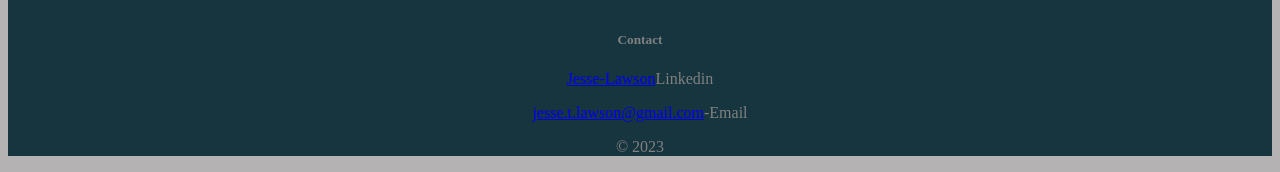
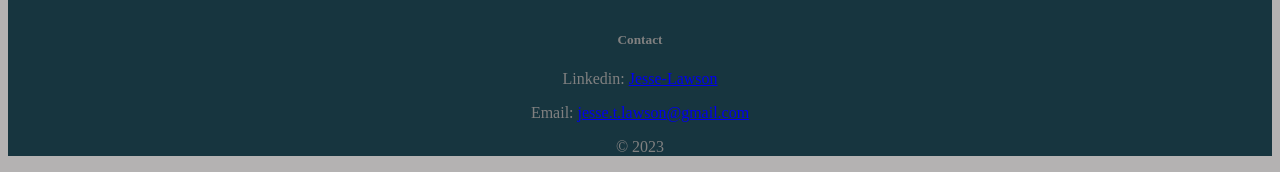
Before and after one commit to LaunchCodeAllhubs/js-assignment-4-html-me-something-Lawsojes, a website: page index.html in a window 1280 px wide. Shown: the part 1954-2126 px from the top of the page. Drawn offline with Linux system fonts and the light colour scheme.

Commit message:
updated contact

```diff
--- a/index.html
+++ b/index.html
@@ -90,8 +90,8 @@
       <footer>
          <br>
          <h5>Contact</h5>
-         <p> <a href="https://www.linkedin.com/in/jesse-lawson-00854119a">Jesse-Lawson</a>Linkedin</p>
-         <p> <a href="mailto:jesse.t.lawson@gmail.com">jesse.t.lawson@gmail.com</a>-Email</p>
+         <p> Linkedin: <a href="https://www.linkedin.com/in/jesse-lawson-00854119a">Jesse-Lawson</a></p>
+         <p> Email: <a href="mailto:jesse.t.lawson@gmail.com">jesse.t.lawson@gmail.com</a></p>
          <p>&copy; 2023</p>
       </footer>
 
```
